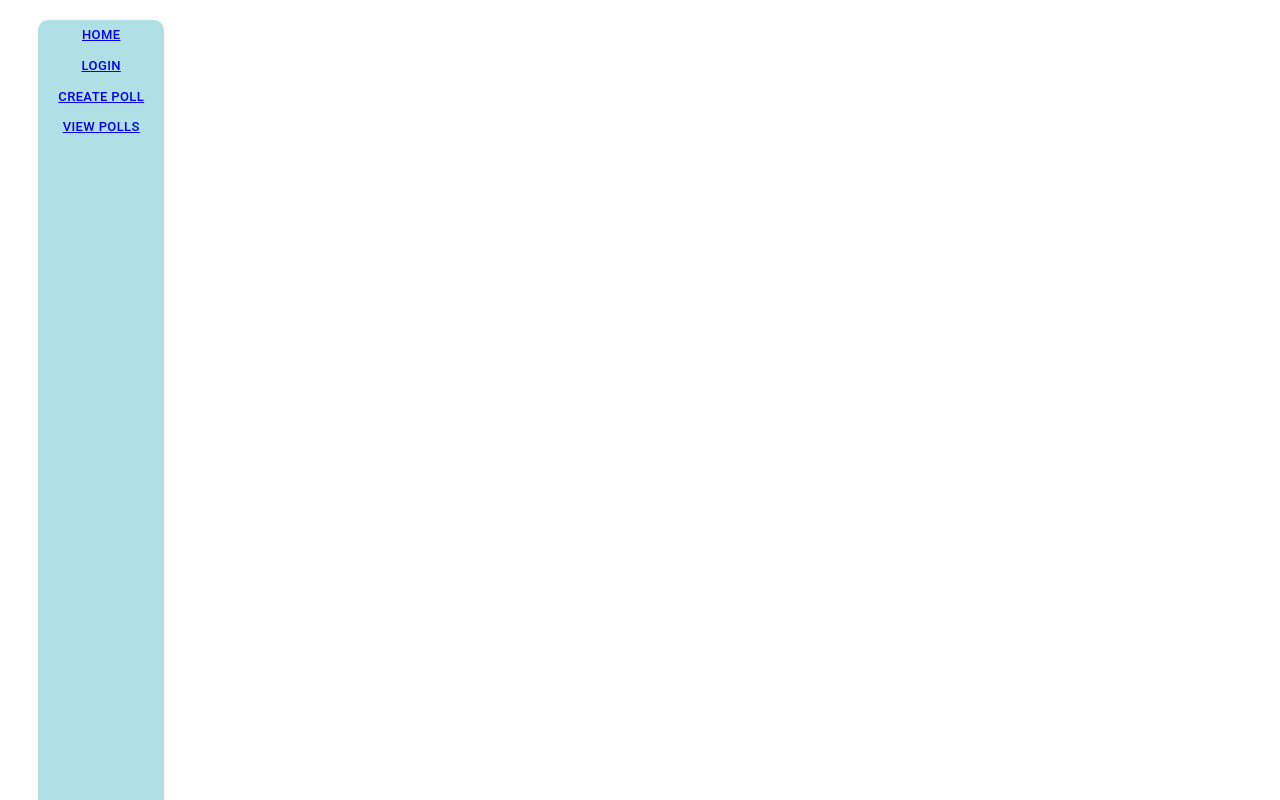
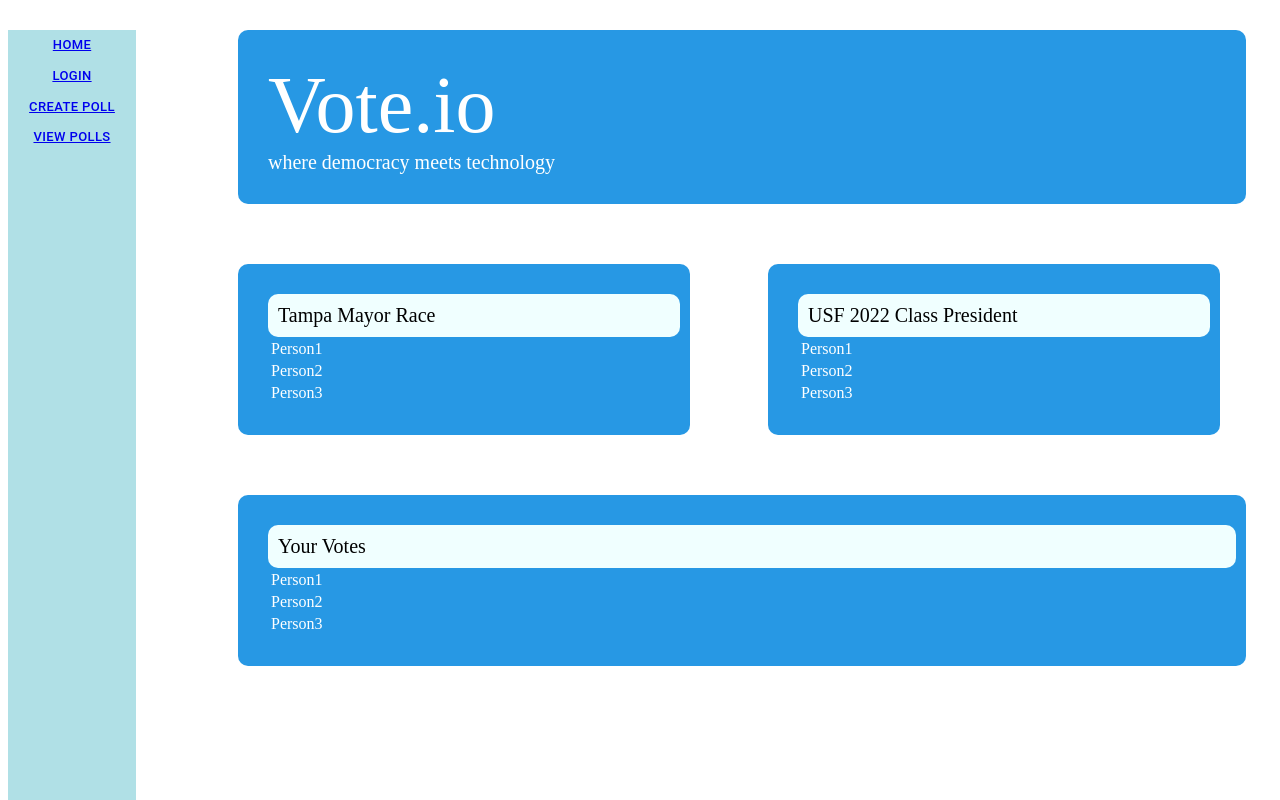
Before and after one commit to arifire21/vote.io, a React (Create React App) app in the folder client/: page / in a window 1280 px wide. Shown: the top 800 px of the page. Built offline with nearby package versions, Linux system fonts and the light colour scheme.

Commit message:
navbar side by side

```diff
--- a/client/src/App.css
+++ b/client/src/App.css
@@ -58,16 +58,17 @@ h1{
 .footer-text {
   color: white;
   text-align: center;
-  padding: 20px;
+  padding-right: 20px;
 }
 
 /* NAVBAR STUFF */
 .navbar-container {
   height: 100vh;
+  position: absolute;
   width: 10%;
-  margin: 20px 30px;
+  margin-right: 30px;
   background-color: powderblue;
-  border-radius: 10px;
+  /* border-radius: 10px; */
 }
 
 .navlink-container {
```
